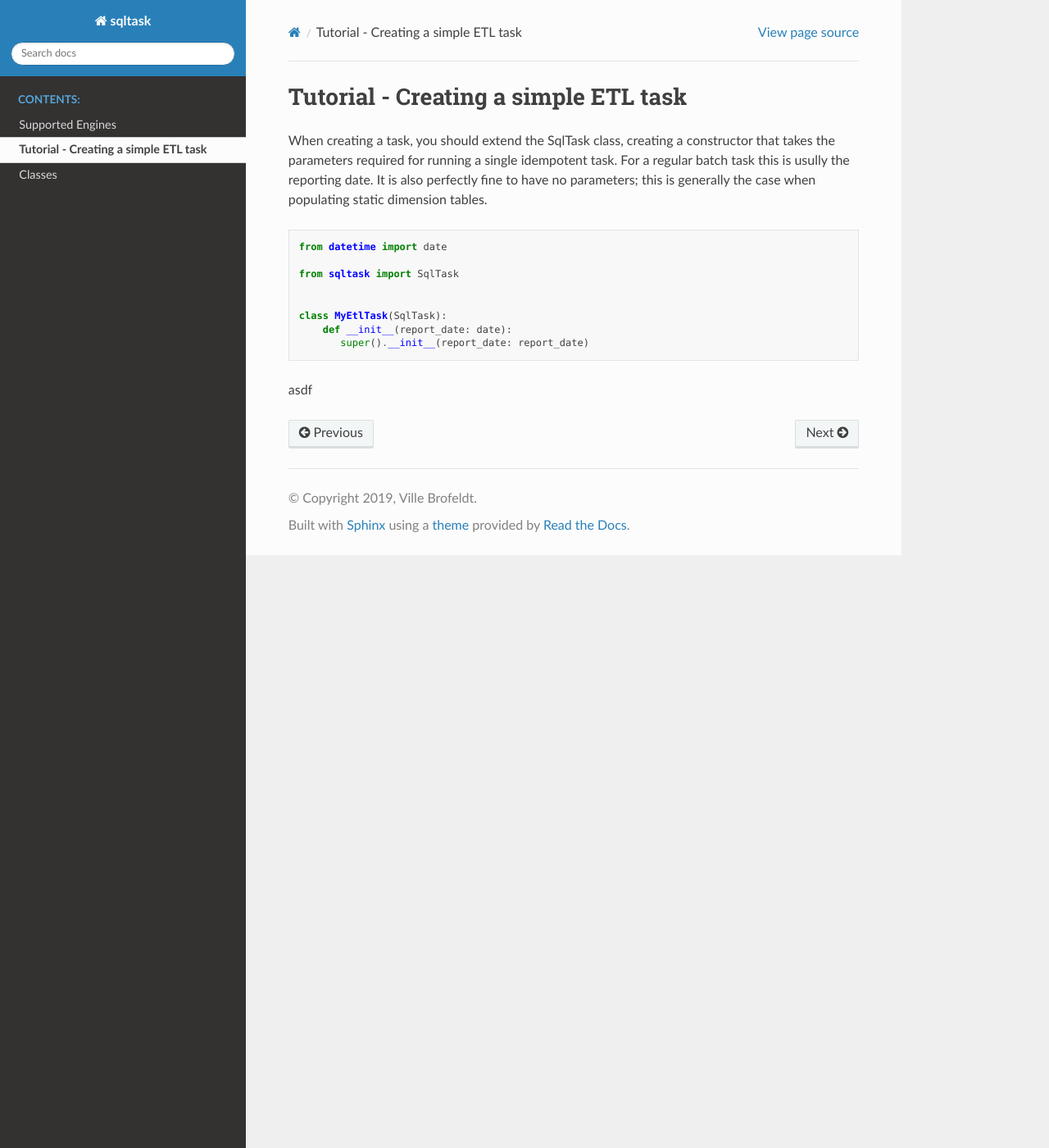
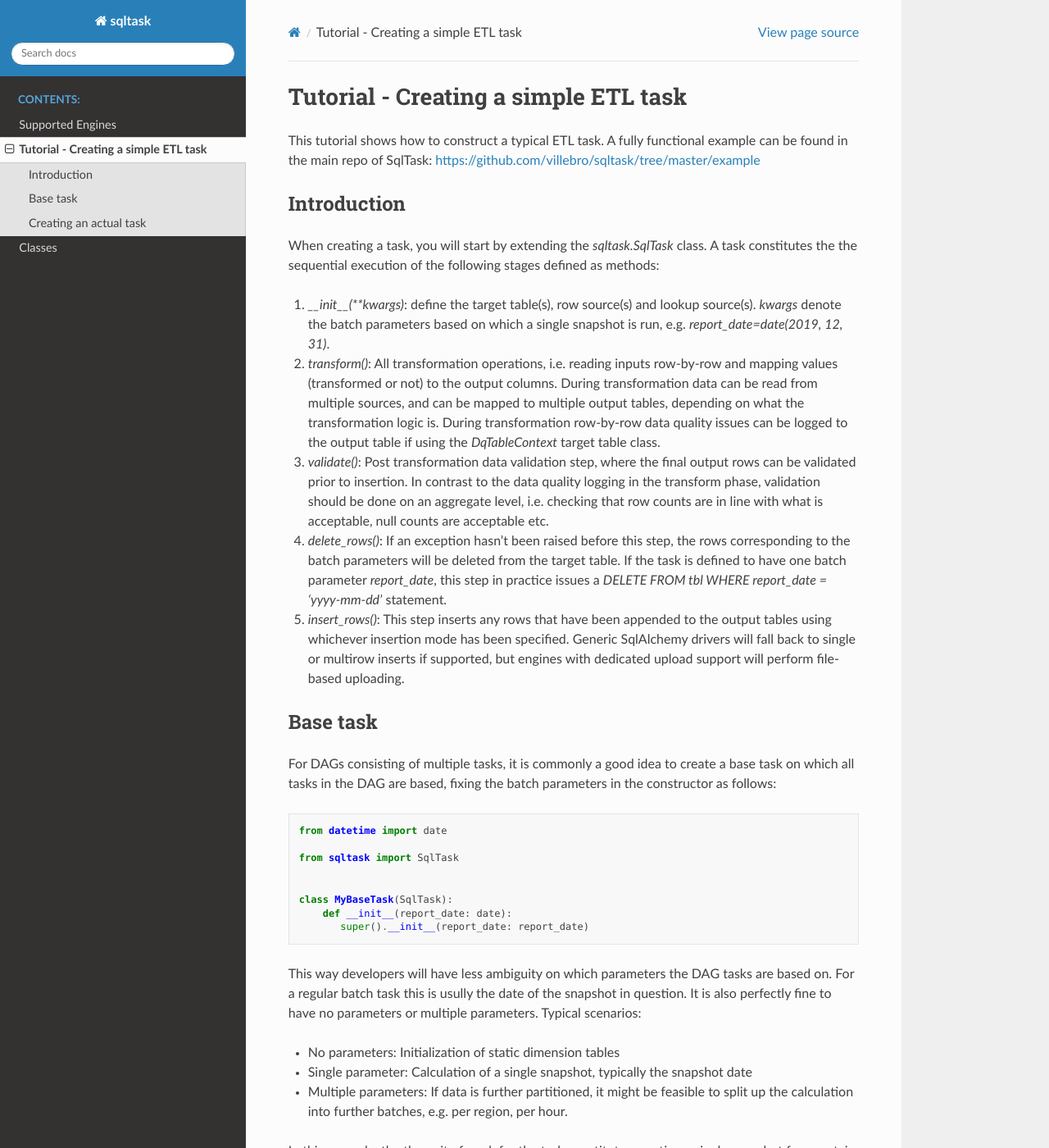
Before and after one commit to villebro/sqltask, a Sphinx documentation site: the page built from docs/tutorial.rst, in a window 1280 px wide and 1400 px high. Shown: the whole window at 82% size. Built offline with Sphinx 7.4.7 and the Read the Docs theme 2.0.0, drawn with Linux system fonts in a browser that asks for light colours; some of the changed text lies outside the part shown.

Commit message:
Add more tutorial text and update example readme (#16)
* Add first part of tutorial

* Change example/README.md to reflect current logic

* Fix linting issues

```diff
--- a/docs/classes.rst
+++ b/docs/classes.rst
@@ -4,10 +4,10 @@
 .. autoclass:: sqltask.base.engine.EngineContext
     :members:
 
-.. autoclass:: sqltask.base.table.TableContext
+.. autoclass:: sqltask.base.table.BaseTableContext
     :members:
 
-.. autoclass:: sqltask.base.table.OutputRow
+.. autoclass:: sqltask.base.table.BaseOutputRow
     :members:
 
 .. autoclass:: sqltask.base.table.DqTableContext
--- a/docs/tutorial.rst
+++ b/docs/tutorial.rst
@@ -1,11 +1,46 @@
 Tutorial - Creating a simple ETL task
 =====================================
 
-When creating a task, you should extend the SqlTask class, creating a
-constructor that takes the parameters required for running a single idempotent
-task. For a regular batch task this is usully the reporting date. It is also
-perfectly fine to have no parameters; this is generally the case when populating
-static dimension tables.
+This tutorial shows how to construct a typical ETL task. A fully functional
+example can be found in the main repo of SqlTask:
+`<https://github.com/villebro/sqltask/tree/master/example>`_
+
+Introduction
+------------
+
+When creating a task, you will start by extending the `sqltask.SqlTask` class.
+A task constitutes the the sequential execution of the following stages defined
+as methods:
+
+1. `__init__(**kwargs)`: define the target table(s), row source(s) and lookup
+   source(s). `kwargs` denote the batch parameters based on which a single snapshot
+   is run, e.g. `report_date=date(2019, 12, 31)`.
+2. `transform()`: All transformation operations, i.e. reading inputs row-by-row and
+   mapping values (transformed or not) to the output columns. During transformation
+   data can be read from multiple sources, and can be mapped to multiple output tables,
+   depending on what the transformation logic is. During transformation row-by-row
+   data quality issues can be logged to the output table if using the `DqTableContext`
+   target table class.
+3. `validate()`: Post transformation data validation step, where the final output rows
+   can be validated prior to insertion. In contrast to the data quality logging in
+   the transform phase, validation should be done on an aggregate level, i.e. checking
+   that row counts are in line with what is acceptable, null counts are acceptable
+   etc.
+4. `delete_rows()`: If an exception hasn't been raised before this step, the rows
+   corresponding to the batch parameters will be deleted from the target table. If
+   the task is defined to have one batch parameter `report_date`, this step in
+   practice issues a `DELETE FROM tbl WHERE report_date = 'yyyy-mm-dd'` statement.
+5. `insert_rows()`: This step inserts any rows that have been appended to the
+   output tables using whichever insertion mode has been specified. Generic
+   SqlAlchemy drivers will fall back to single or multirow inserts if supported,
+   but engines with dedicated upload support will perform file-based uploading.
+
+Base task
+---------
+
+For DAGs consisting of multiple tasks, it is commonly a good idea to create a base
+task on which all tasks in the DAG are based, fixing the batch parameters in the
+constructor as follows:
 
 .. code-block:: python
 
@@ -14,8 +49,62 @@
    from sqltask import SqlTask
 
 
-   class MyEtlTask(SqlTask):
+   class MyBaseTask(SqlTask):
        def __init__(report_date: date):
           super().__init__(report_date: report_date)
 
-asdf
+This way developers will have less ambiguity on which parameters the DAG tasks are
+based on. For a regular batch task this is usully the date of the snapshot in question.
+It is also perfectly fine to have no parameters or multiple parameters. Typical
+scenarios:
+
+- No parameters: Initialization of static dimension tables
+- Single parameter: Calculation of a single snapshot, typically the snapshot date
+- Multiple parameters: If data is further partitioned, it might be feasible to
+  split up the calculation into further batches, e.g. per region, per hour.
+
+In this example, the the unit of work for the task constitutes creating a single
+snapshot for a certain `report_date`.
+
+Creating an actual task
+-----------------------
+
+In the following example, we will construct a task that outputs data into a single
+target table, reads data from a SQL query and uses a CSV table as a lookup table.
+The class is based on `MyBaseTask` defined above. We will do the following
+
+- Define a target table `my_table` based on `DqTableContext` into which data is
+  inserted.
+- Define a `SqlRowSource` instance that reads data from a SQL query.
+- Define a `CsvLookupSource` instance that is used as a lookup table.
+
+We have chosed `DqTableContext` as our target table class, as it can be used for
+logging data quality issues. If we have our primary row data in CSV format, we
+could also have used a `CsvRowSource` instance as the primary data source. Similarly
+we could also use `SqlLookupSource` to construct our lookup table from a SQL query.
+
+.. code-block:: python
+
+    class MyTask(MyBaseTask):
+        def __init__(self, report_date: date):
+            super().__init__(report_date)
+
+            # Define the metadata for the main fact table
+            self.add_table(DqTableContext(
+                name="my_table",
+                engine_context=self.ENGINE_TARGET,
+                columns=[
+                    Column("report_date", Date, comment="Date of snapshot", primary_key=True),
+                    Column("etl_timestamp", DateTime, comment="Timestamp when the row was created", nullable=False),
+                    Column("customer_name", String(10), comment="Unique customer identifier (name)", primary_key=True),
+                    Column("birthdate", Date, comment="Birthdate of customer if defined and in the past", nullable=True),
+                    Column("age", Integer, comment="Age of customer in years if birthdate defined", nullable=True),
+                    Column("blood_group", String(3), comment="Blood group of the customer", nullable=True),
+                ],
+                comment="The customer table",
+                timestamp_column_name="etl_timestamp",
+                batch_params={"report_date": report_date},
+                dq_info_column_names=["etl_timestamp"],
+            ))
+
+TBC
```
Also changed, not shown: example/README.md, 2 other files.
